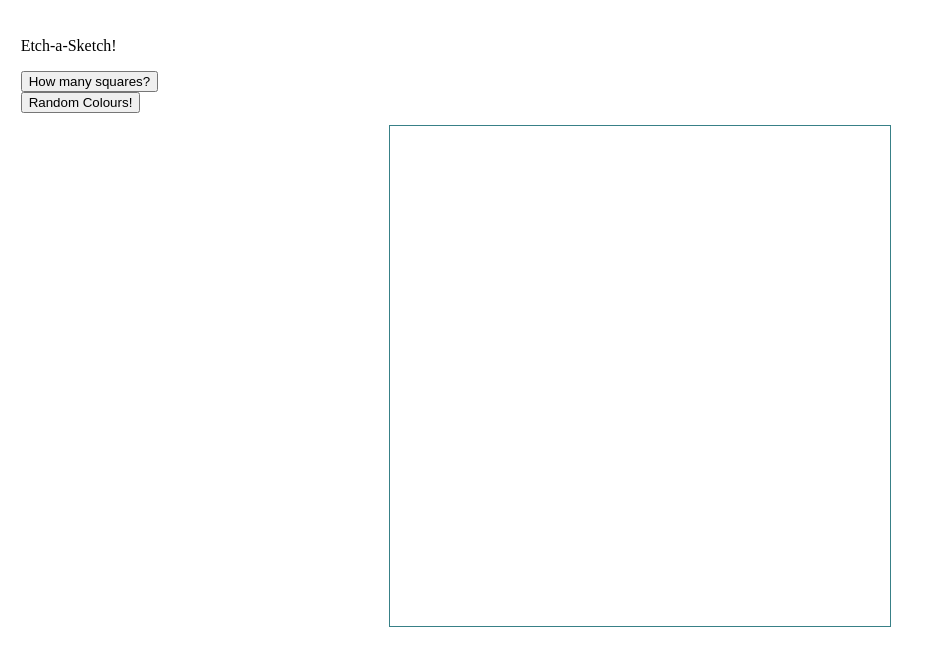
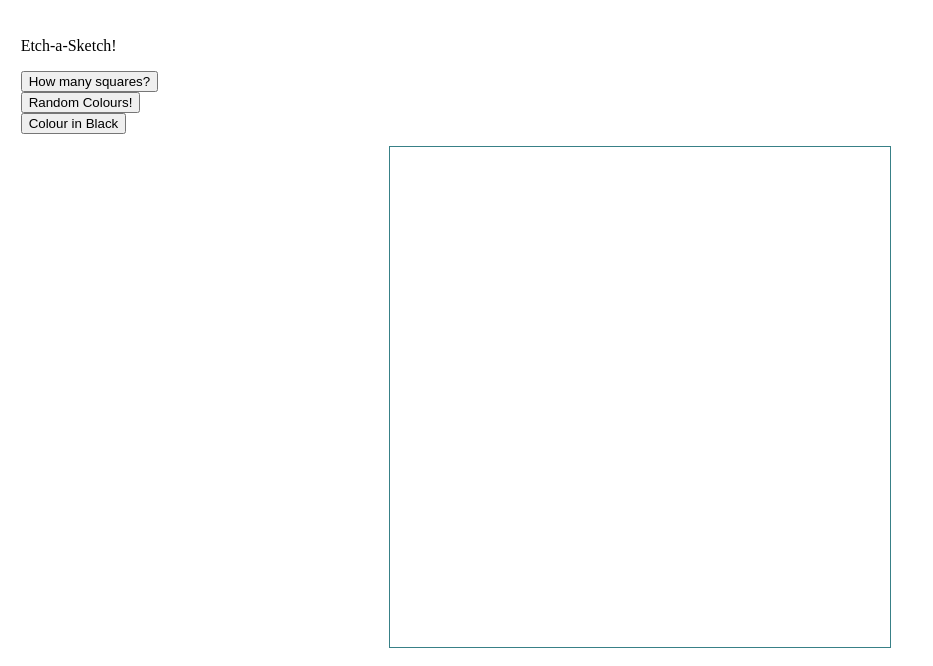
Before and after one commit to NucyLoodle/etch-a-sketch, a plain HTML site: page index.html in a window 1280 px wide. Shown: the whole page, without its empty margins (0-933 px from the left). Drawn offline with Linux system fonts and the light colour scheme.

Commit message:
Create button to change squares to black

```diff
--- a/index.html
+++ b/index.html
@@ -13,6 +13,7 @@
         <p>Etch-a-Sketch!</p>
         <button id ="btnQuestion"> How many squares?</button>
         <button id ="colourChange">Random Colours!</button>
+        <button id = "black"> Colour in Black</button>
         </div>
         <div id = "main">
         <div id = "container"></div>
```
